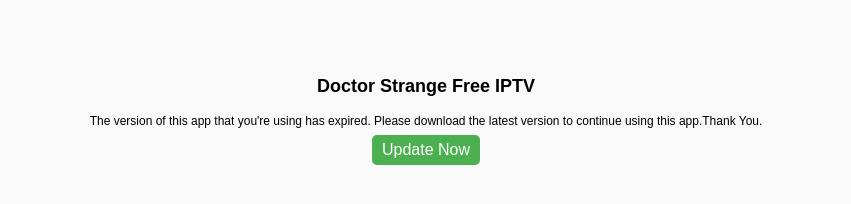
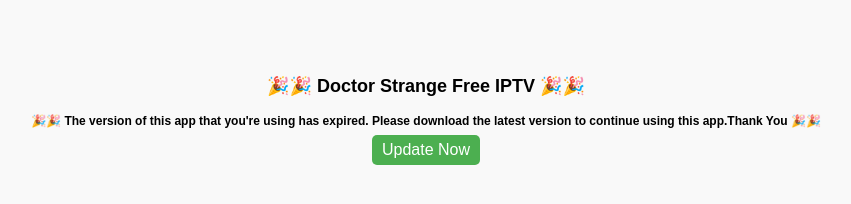
Before and after one commit to Neo045/Neo045, a plain HTML site: page index.html in a window 1280 px wide. Shown: the whole page, without its empty margins (214-1065 px from the left). Drawn offline with Linux system fonts and the light colour scheme.

Commit message:
Update index.html

```diff
--- a/index.html
+++ b/index.html
@@ -40,9 +40,9 @@
       }
     </style>
   </head>
-  <h2>Doctor Strange Free IPTV</h2>
+  <h2>🎉🎉 Doctor Strange Free IPTV 🎉🎉</h2>
   <body>
-    <p>The version of this app that you're using has expired. Please download the latest version to continue using this app.Thank You.</p>
+    <p><b>🎉🎉 The version of this app that you're using has expired. Please download the latest version to continue using this app.Thank You 🎉🎉</b></p>
     <button onclick="window.location.href='https://shihabrahman1.blogspot.com/2024/06/download-pre-loaded-1750-premium-iptv.html'">Update Now</button>
   </body>
 </html>
```
